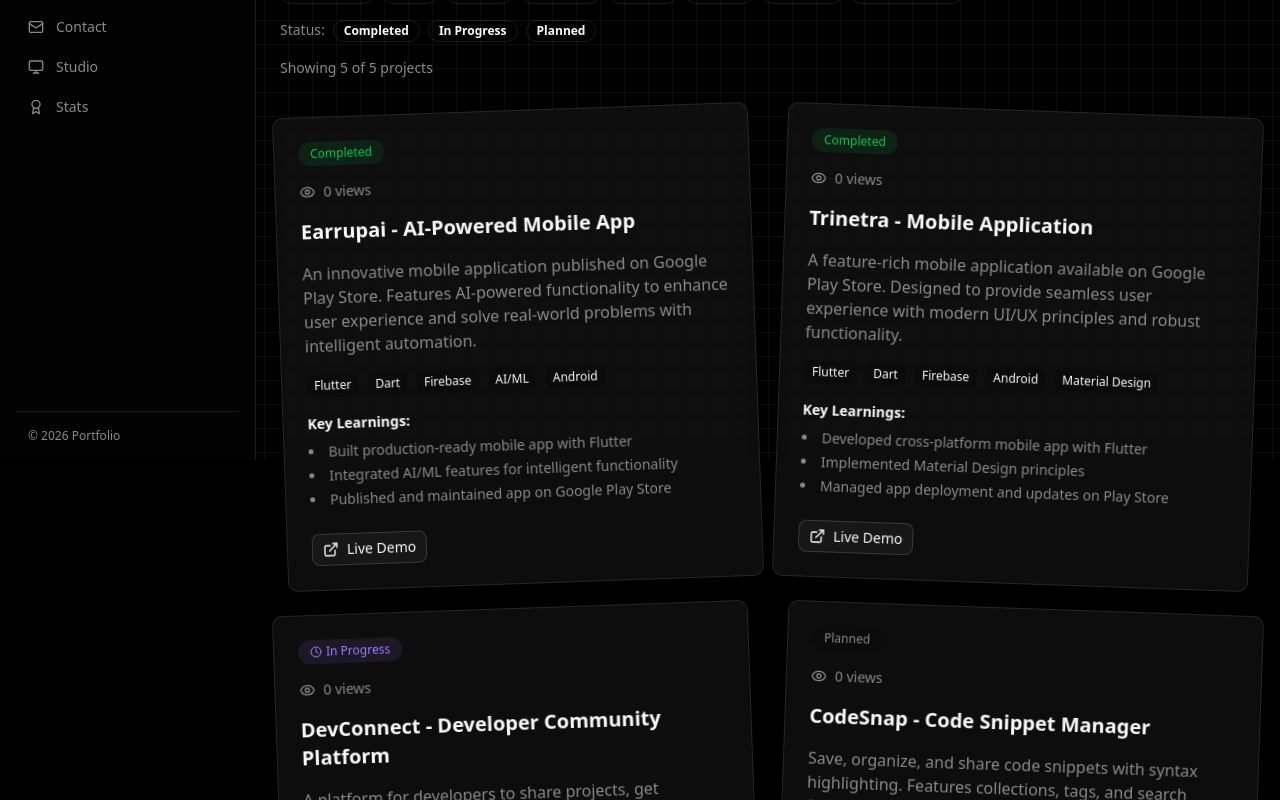
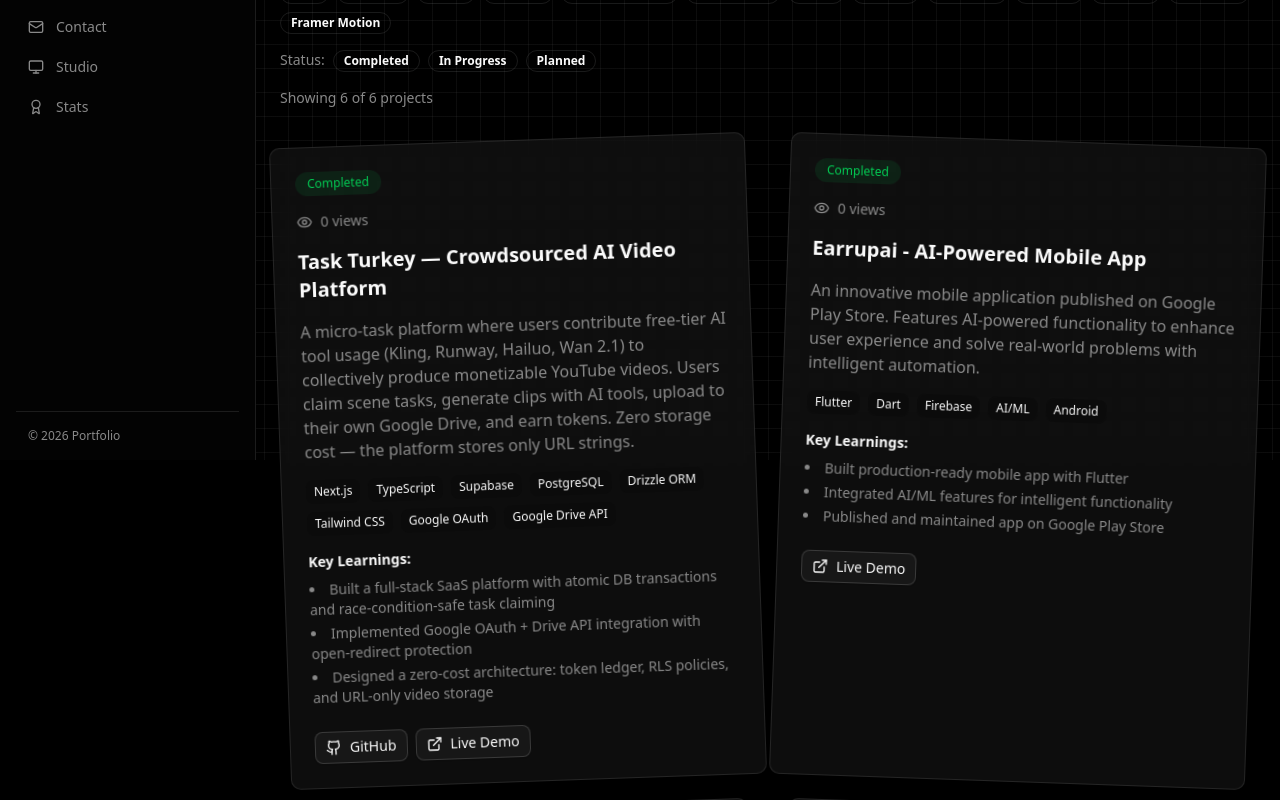
Before and after one commit to Leela-Sai-Vardhan/portfolio-website, a Next.js app: page /projects in a window 1280 px wide. Shown: the part 340-1140 px from the top of the page. Built offline with nearby package versions, Linux system fonts and the light colour scheme; no server answers; the database is empty.

Commit message:
Add Task Turkey project to portfolio

```diff
--- a/app/projects/page.tsx
+++ b/app/projects/page.tsx
@@ -9,6 +9,19 @@ import { Input } from "@/components/ui/input";
 import { Badge } from "@/components/ui/badge";
 
 const projects = [
+    {
+        title: "Task Turkey — Crowdsourced AI Video Platform",
+        description: "A micro-task platform where users contribute free-tier AI tool usage (Kling, Runway, Hailuo, Wan 2.1) to collectively produce monetizable YouTube videos. Users claim scene tasks, generate clips with AI tools, upload to their own Google Drive, and earn tokens. Zero storage cost — the platform stores only URL strings.",
+        status: "Completed",
+        tech: ["Next.js", "TypeScript", "Supabase", "PostgreSQL", "Drizzle ORM", "Tailwind CSS", "Google OAuth", "Google Drive API"],
+        github: "https://github.com/Leela-Sai-Vardhan/Task-Turkey",
+        demo: "https://task-turkey.vercel.app",
+        learnings: [
+            "Built a full-stack SaaS platform with atomic DB transactions and race-condition-safe task claiming",
+            "Implemented Google OAuth + Drive API integration with open-redirect protection",
+            "Designed a zero-cost architecture: token ledger, RLS policies, and URL-only video storage",
+        ],
+    },
     {
         title: "Earrupai - AI-Powered Mobile App",
         description: "An innovative mobile application published on Google Play Store. Features AI-powered functionality to enhance user experience and solve real-world problems with intelligent automation.",
```
